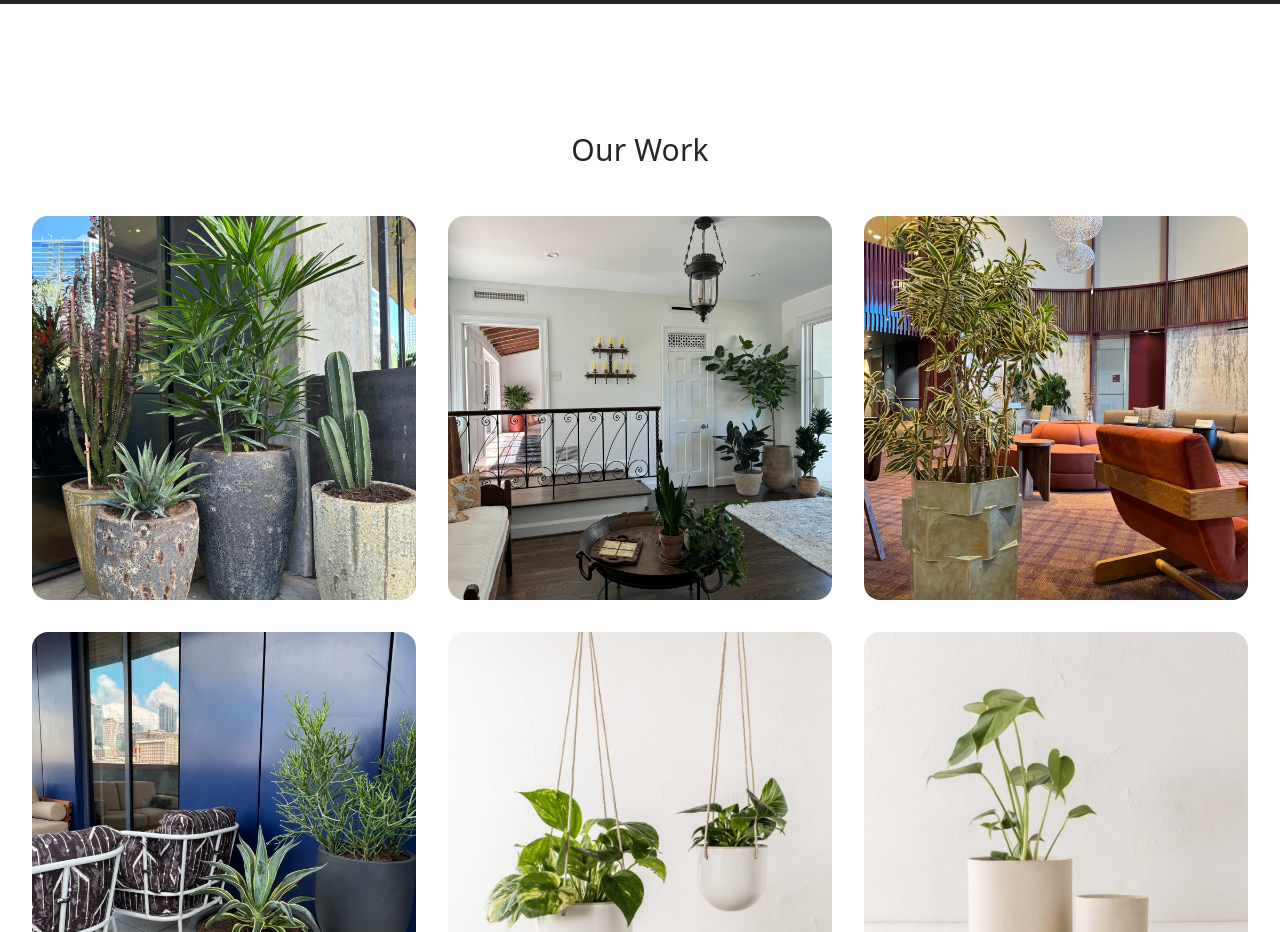
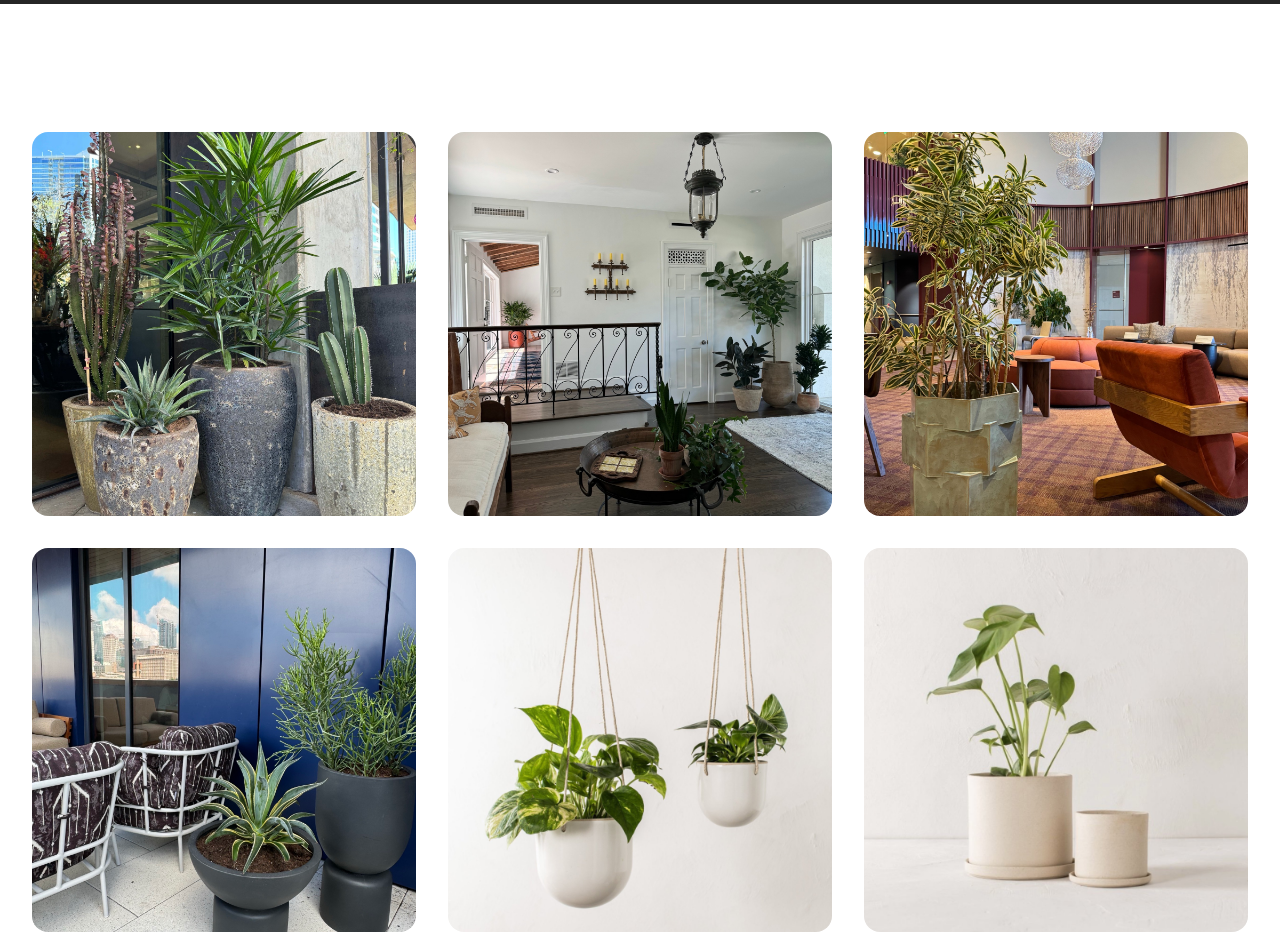
Before and after one commit to mscott-cam/prosper, a Next.js app: page / in a window 1280 px wide. Shown: the part 3440-4372 px from the top of the page. Built offline with nearby package versions, Linux system fonts and the light colour scheme.

Commit message:
removes our work title

```diff
--- a/app/page.tsx
+++ b/app/page.tsx
@@ -408,9 +408,6 @@ export default function HomePage() {
       {/* Gallery Section */}
       <section className="bg-white px-4 py-16 md:px-8 md:py-32">
         <div className="mx-auto max-w-7xl">
-          <h2 className="text-charcoal font-heading mb-8 text-center text-2xl font-light leading-tight md:mb-12 md:text-3xl">
-            Our Work
-          </h2>
           <div className="grid grid-cols-1 gap-4 md:grid-cols-2 md:gap-8 lg:grid-cols-3">
             {[
               {
```
